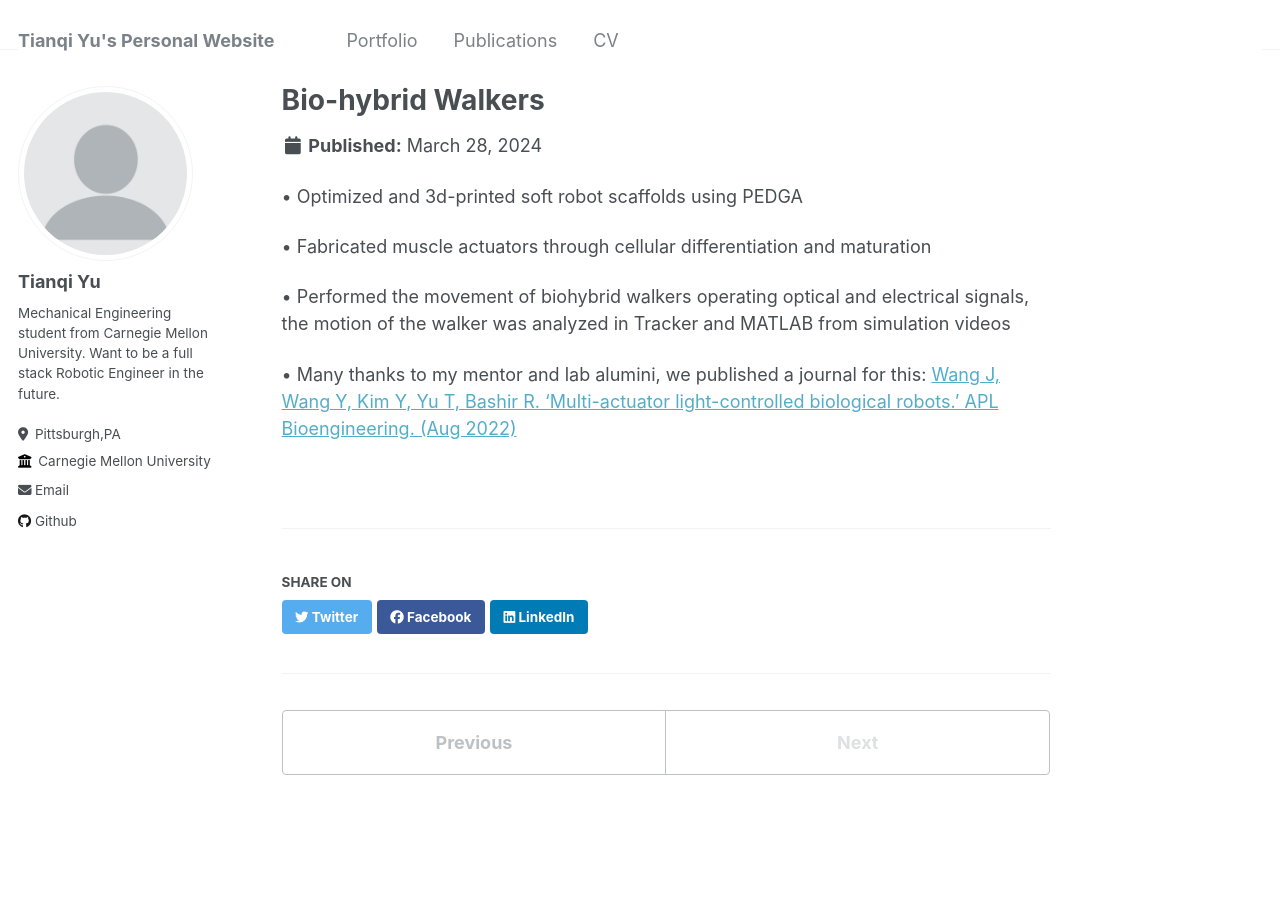
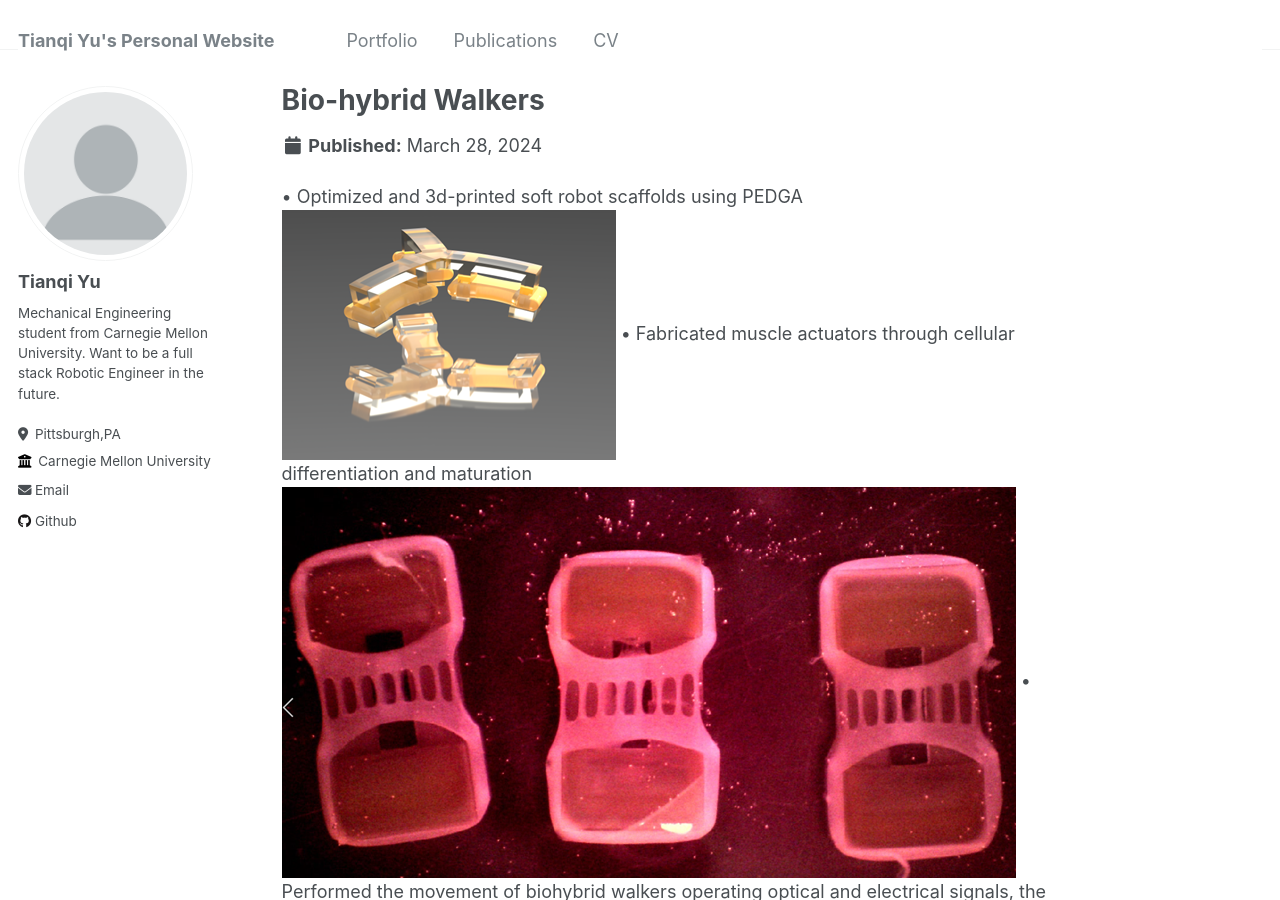
Before and after one commit to NickYu321/NickYu321.github.io, a Jekyll site: the page built from _portfolio/portfolio-2.md, in a window 1280 px wide and 900 px high. Built offline with Jekyll 4.4.1, drawn with Linux system fonts in a browser that asks for light colours.

Commit message:
Update portfolio-2.md

```diff
--- a/_portfolio/portfolio-2.md
+++ b/_portfolio/portfolio-2.md
@@ -5,10 +5,10 @@ collection: portfolio
 ---
 
 • Optimized and 3d-printed soft robot scaffolds using PEDGA
-
+<img src='/images/BiohybridWalkers2.png'>
 • Fabricated muscle actuators through cellular differentiation and maturation
-
+<img src='/images/BiohybridWalkers1.png'>
 • Performed the movement of biohybrid walkers operating optical and electrical signals, the motion of the walker
 was analyzed in Tracker and MATLAB from simulation videos
-
+<img src='/images/BiohybridWalkers3.png'>
 • Many thanks to my mentor and lab alumini, we published a journal for this: [Wang J, Wang Y, Kim Y, Yu T, Bashir R. 'Multi-actuator light-controlled biological robots.' APL Bioengineering. (Aug 2022)](https://pubs.aip.org/aip/apb/article/6/3/036103/2820419)
```
